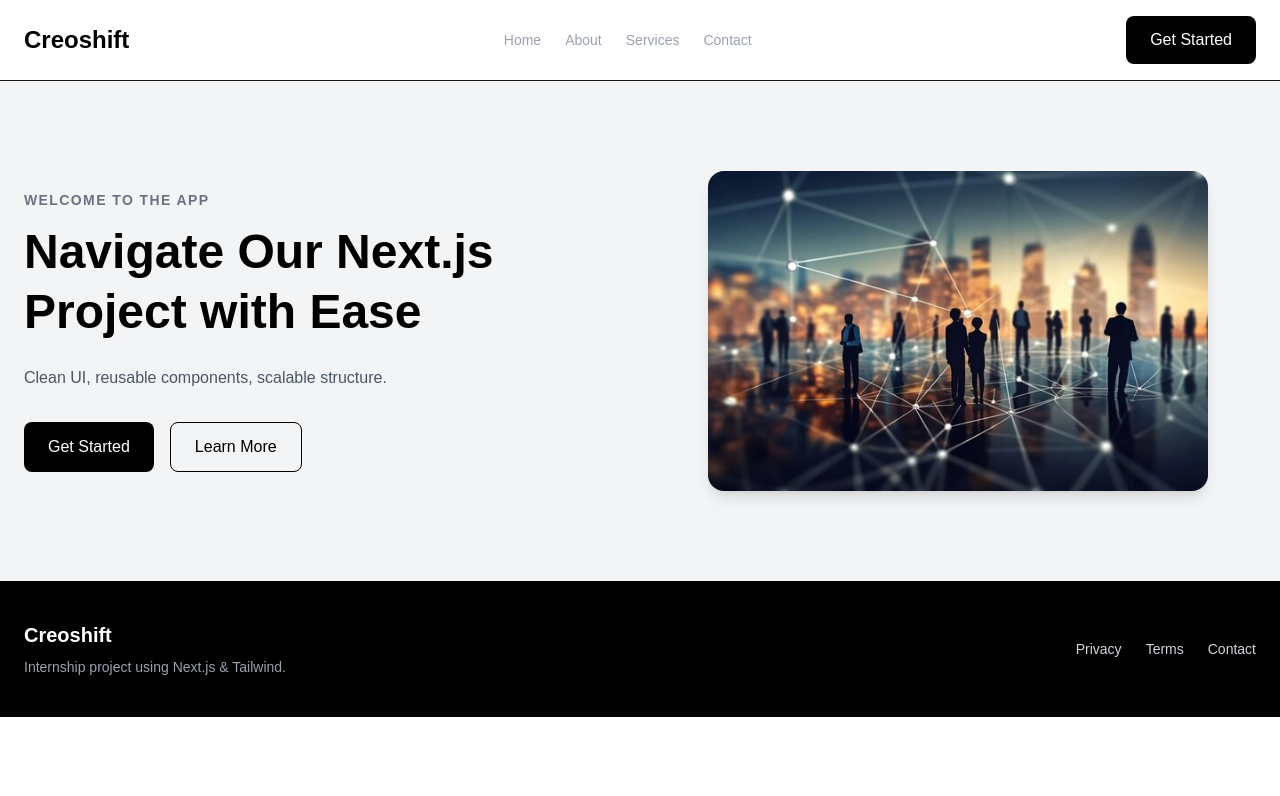
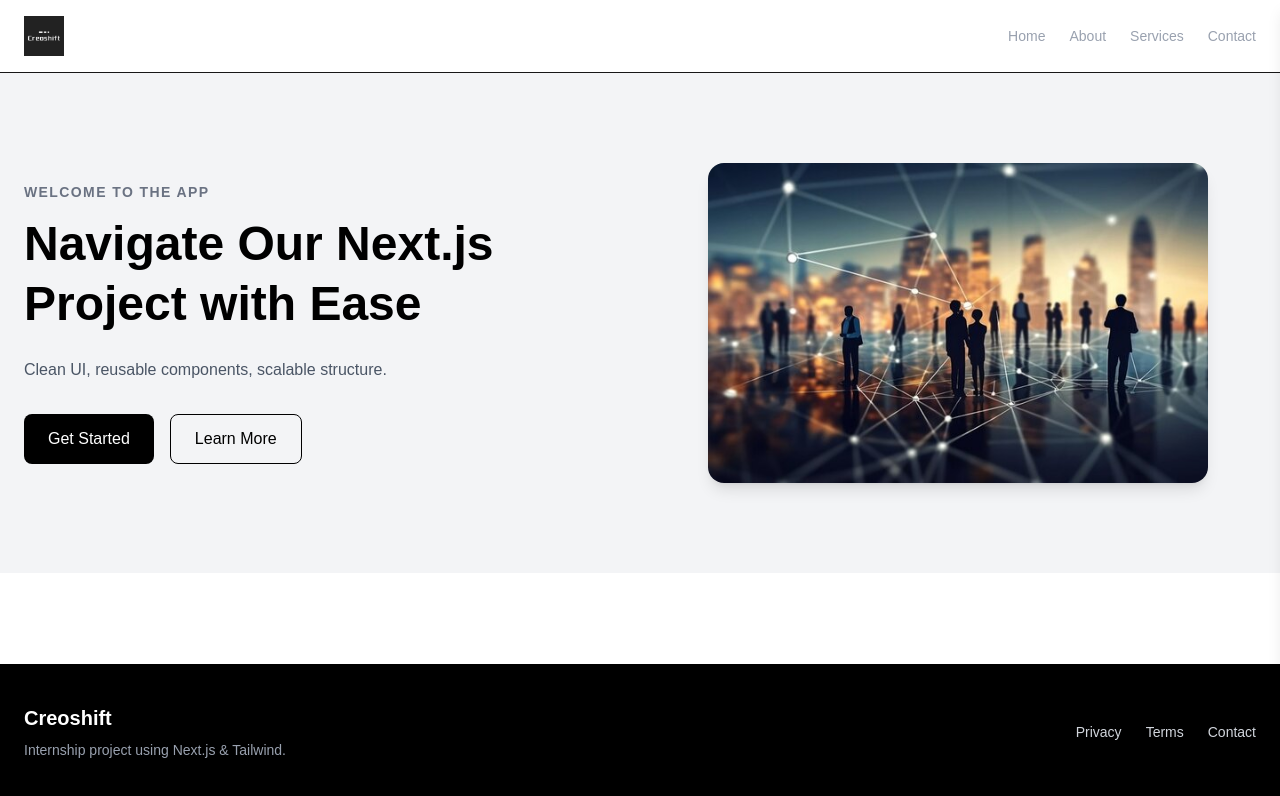
Before and after one commit to ralph-freije/next-js, a Next.js app: page / in a window 1280 px wide. Shown: the top 796 px of the page. Built offline with nearby package versions, Linux system fonts and the light colour scheme.

Commit message:
drawer menu

```diff
--- a/app/components/banner.tsx
+++ b/app/components/banner.tsx
@@ -1,12 +1,14 @@
 import Image from "next/image";
+
 export default function Banner() {
   return (
     <section className="w-full bg-gray-100">
       <div className="mx-auto grid min-h-[500px] max-w-7xl items-center gap-10 px-6 py-16 md:grid-cols-2">
 
+        {/* LEFT */}
         <div>
           <p className="mb-3 text-sm font-semibold uppercase tracking-widest text-gray-500">
-                        Welcome to The App
+            Welcome to the app
           </p>
 
           <h2 className="mb-6 text-4xl font-bold leading-tight text-black md:text-5xl">
@@ -18,21 +20,21 @@ export default function Banner() {
           </p>
 
           <div className="flex gap-4">
-                        <button className="rounded-lg bg-black px-6 py-3 text-white hover:opacity-90">
+            <button className="cursor-pointer rounded-lg bg-black px-6 py-3 text-white transition duration-300 hover:bg-gray-800">
               Get Started
             </button>
 
-                        <button className="rounded-lg border border-black px-6 py-3 text-black hover:bg-black hover:text-white">
+            <button className="cursor-pointer rounded-lg border border-black px-6 py-3 text-black transition duration-300 hover:bg-black hover:text-white">
               Learn More
             </button>
           </div>
         </div>
 
         <div className="flex justify-center">
-                    <div className="relative h-[320px] w-full max-w-[500px] overflow-hidden rounded-2xl shadow-lg ">
+          <div className="relative h-[320px] w-full max-w-[500px] overflow-hidden rounded-2xl shadow-lg">
             <Image
               src="/images/banner-image.jpg"
-                            alt="Banner image"
+              alt="banner"
               fill
               className="object-cover"
             />
--- a/app/components/footer.tsx
+++ b/app/components/footer.tsx
@@ -11,9 +11,15 @@ export default function Footer() {
         </div>
 
         <div className="flex gap-6 text-sm text-gray-300">
-          <a href="#">Privacy</a>
-          <a href="#">Terms</a>
-          <a href="#">Contact</a>
+          <a href="#" className="cursor-pointer transition duration-300 hover:text-white">
+            Privacy
+          </a>
+          <a href="#" className="cursor-pointer transition duration-300 hover:text-white">
+            Terms
+          </a>
+          <a href="#" className="cursor-pointer transition duration-300 hover:text-white">
+            Contact
+          </a>
         </div>
 
       </div>
--- a/app/components/header.tsx
+++ b/app/components/header.tsx
@@ -1,25 +1,95 @@
+"use client";
+
+import { useState } from "react";
+import Image from "next/image";
 import Link from "next/link";
 
 export default function Header() {
+  const [open, setOpen] = useState(false);
+
   return (
-    <header className="w-full border-b bg-white">
+    <header className="relative z-40 w-full border-b bg-white">
       <div className="mx-auto flex max-w-7xl items-center justify-between px-6 py-4">
+        <Link href="/" className="flex items-center">
+          <Image
+            src="/images/logo1.png"
+            alt="Creoshift logo"
+            width={0}
+            height={0}
+            sizes="100vw"
+            className="h-10 w-auto object-contain"
+            priority
+          />
+        </Link>
 
-        <a href="/" className="text-2xl font-bold text-black">
-          Creoshift
-        </a>
-
-        <nav className="hidden gap-6 md:flex ">
-          <Link href="/" className="text-sm font-medium text-gray-400 transition duration-300 hover:text-black">Home</Link>
-          <Link href="#" className="text-sm font-medium text-gray-400 transition duration-300 hover:text-black">About</Link>
-          <Link href="#" className="text-sm font-medium text-gray-400 transition duration-300 hover:text-black">Services</Link>
-          <Link href="#" className="text-sm font-medium text-gray-400 transition duration-300 hover:text-black">Contact</Link>
+        <nav className="hidden gap-6 md:flex">
+          <Link
+            href="/"
+            className="cursor-pointer text-sm text-gray-400 transition duration-300 hover:text-black"
+          >
+            Home
+          </Link>
+          <Link
+            href="#"
+            className="cursor-pointer text-sm text-gray-400 transition duration-300 hover:text-black"
+          >
+            About
+          </Link>
+          <Link
+            href="#"
+            className="cursor-pointer text-sm text-gray-400 transition duration-300 hover:text-black"
+          >
+            Services
+          </Link>
+          <Link
+            href="#"
+            className="cursor-pointer text-sm text-gray-400 transition duration-300 hover:text-black"
+          >
+            Contact
+          </Link>
         </nav>
 
-        <button className="rounded-lg bg-black px-6 py-3 text-white hover:opacity-90">
-          Get Started
+        <button
+          className="cursor-pointer text-2xl md:hidden"
+          onClick={() => setOpen(true)}
+        >
+          ☰
         </button>
+      </div>
 
+      {open && (
+        <div
+          className="fixed inset-0 z-40 bg-black/50"
+          onClick={() => setOpen(false)}
+        />
+      )}
+
+      <div
+        className={`fixed top-0 right-0 z-50 h-full w-[250px] transform bg-white shadow-lg transition duration-300 ${
+          open ? "translate-x-0" : "translate-x-full"
+        }`}
+      >
+        <div className="flex flex-col gap-6 p-6">
+          <button
+            className="self-end text-xl cursor-pointer"
+            onClick={() => setOpen(false)}
+          >
+            ✕
+          </button>
+
+          <Link href="/" className="cursor-pointer text-gray-700 hover:text-black">
+            Home
+          </Link>
+          <Link href="#" className="cursor-pointer text-gray-700 hover:text-black">
+            About
+          </Link>
+          <Link href="#" className="cursor-pointer text-gray-700 hover:text-black">
+            Services
+          </Link>
+          <Link href="#" className="cursor-pointer text-gray-700 hover:text-black">
+            Contact
+          </Link>
+        </div>
       </div>
     </header>
   );
--- a/app/layout.tsx
+++ b/app/layout.tsx
@@ -10,9 +10,9 @@ export default function RootLayout({
 }) {
   return (
     <html lang="en">
-      <body>
+      <body className="flex min-h-screen flex-col">
         <Header />
-        {children}
+        <main className="flex-grow">{children}</main>
         <Footer />
       </body>
     </html>
```
Also changed, not shown: public/images/logo1.png (added). Lines whose indentation alone changed are shown as unchanged.
